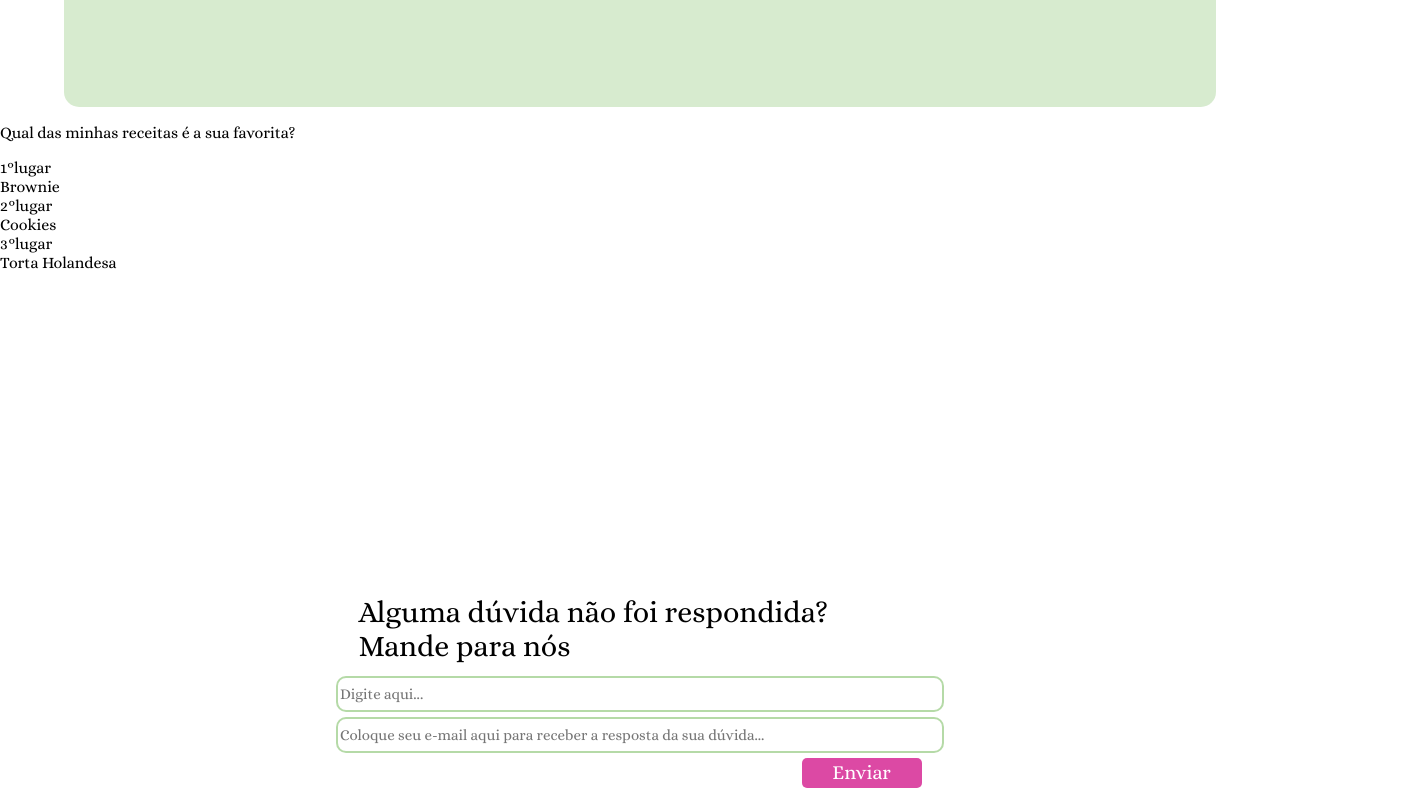
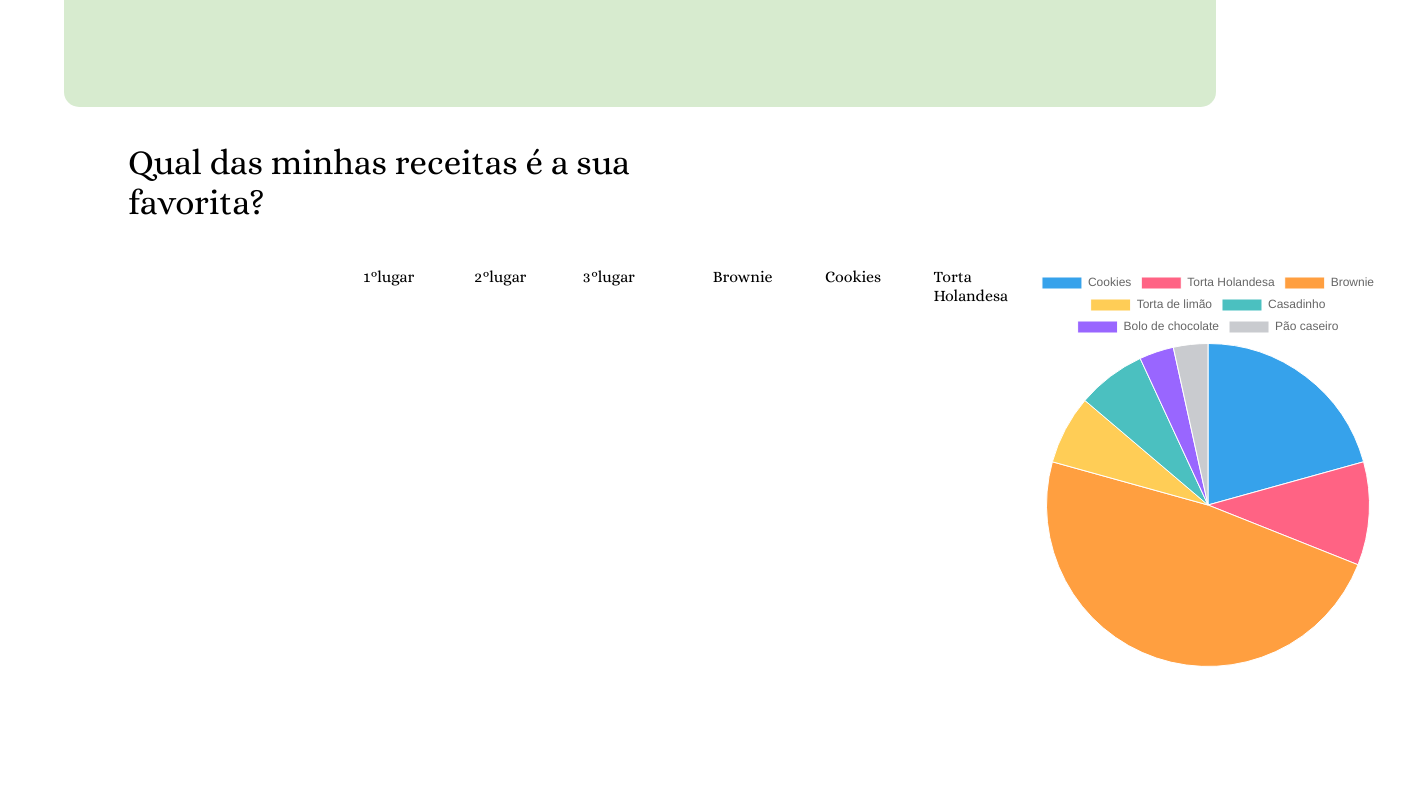
Before and after one commit to paola-gomes/ReceitasDaPo, a website: page site/site/public/index.html in a window 1280 px wide. Shown: the part 2675-3466 px from the top of the page, 1408 px wide, since content can reach past the window. Drawn offline with nearby package versions, Linux system fonts and the light colour scheme; files whose address does not match are found by name.

Commit message:
Fazendo Analytics

```diff
--- a/site/site/public/css/estilo.css
+++ b/site/site/public/css/estilo.css
@@ -222,6 +222,67 @@ body {
 .box p {
   text-align: center;
 }
+
+/* Gráfico */
+
+.grafico {
+  height: 100vh;
+  width: 100%;
+  display: flex;
+  margin-top: 0;
+  margin-left: 10%;
+  margin-right: 10%;
+  position: relative;
+}
+
+.grafico .title {
+  justify-content: center;
+  height: 15vh;
+  width: 100%;
+  display: flex;
+  position: relative;
+  font-size: 35px;
+  justify-content: center;
+  margin-top: 0;
+}
+
+.top3 {
+  display: flex;
+  justify-content: space-around;
+  position: relative;
+  top: 20vh;
+  width: 100%;
+}
+
+.top3 .textoBloquinho{
+  display: flex;
+  position: relative;
+  justify-content: space-around;
+  top: 0vh;
+  right: 40%;
+  width: 100%;
+}
+
+.bloquinho {
+  display: flex;
+  justify-content: space-around;
+  position: relative;
+  width: 100%;
+}
+
+.analytics {
+  display: flex;
+  position: relative;
+  height: 40vh;
+  width: 100%;
+}
+
+canvas {
+  width: 50vh;
+  height: 100%;
+}
+
+/* Fim do gráfico */
 
 /* Fale conosco */
 
--- a/site/site/public/index.html
+++ b/site/site/public/index.html
@@ -10,6 +10,7 @@
   <link rel="stylesheet" href="./css/estilo.css">
   <!-- <link rel="preconnect" href="https://fonts.gstatic.com"> -->
   <script src="js/funcoes.js"></script>
+  <script src="https://cdn.jsdelivr.net/npm/chart.js"></script>
 </head>
 
 <body>
@@ -153,8 +154,8 @@
       <div class="bloquinhos">
         Torta Holandesa
       </div>
-      <div>
-        <canvas id="Chart"></canvas>
+      <div class="anlytics">
+        <canvas id="myChart"></canvas>
       </div>
     </div>
 
@@ -284,30 +285,34 @@
   //     cardErro.style.display = "none"
   // }
 
-    const ctx = document.getElementById('Chart')
+  const ctx = document.getElementById('myChart');
 
-    new Chart(ctx, {
-      type: 'pie',
-      data: {
-        labels: [
-          'Red',
-          'Blue',
-          'Yellow'
-        ],
-        datasets: [
-          {
-            label: 'My First Dataset',
-            data: [300, 50, 100],
-            backgroundColor: [
-              'rgb(255, 99, 132)',
-              'rgb(54, 162, 235)',
-              'rgb(255, 205, 86)'
+      new Chart(ctx, {
+        type: 'pie',
+        data: {
+          labels: [
+              'Cookies',
+              'Torta Holandesa',
+              'Brownie',
+              'Torta de limão',
+              'Casadinho',
+              'Bolo de chocolate',
+              'Pão caseiro'
             ],
-            hoverOffset: 4
-          }
-        ]
-      }
-    }
-    );
+          datasets: [{
+            label: '# of Votes',
+            data: [
+              6,
+              3,
+              14,
+              2,
+              2,
+              1,
+              1
+            ],
+            borderWidth: 1
+          }]
+        },
+      });
 
 </script>
--- /dev/null
+++ b/site/teste/styleGraf.css
@@ -0,0 +1,18 @@
+body {
+    margin: 0;
+    justify-content: center;
+    align-items: center;
+    display: flex;
+    position: relative;
+}
+.analytics {
+    display: flex;
+    position: relative;
+    height: 40vh;
+    /* width: 100vh; */
+}
+
+canvas {
+    width: 50vh;
+    height: 100%;
+}
```
Also changed, not shown: site/teste/grafico.html (+16 -11 lines).
